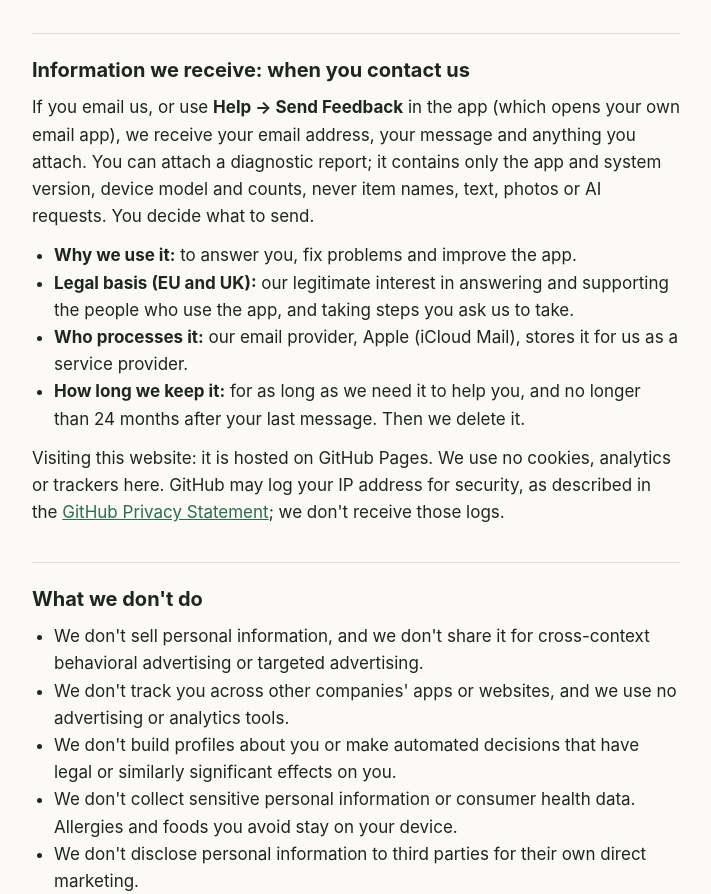
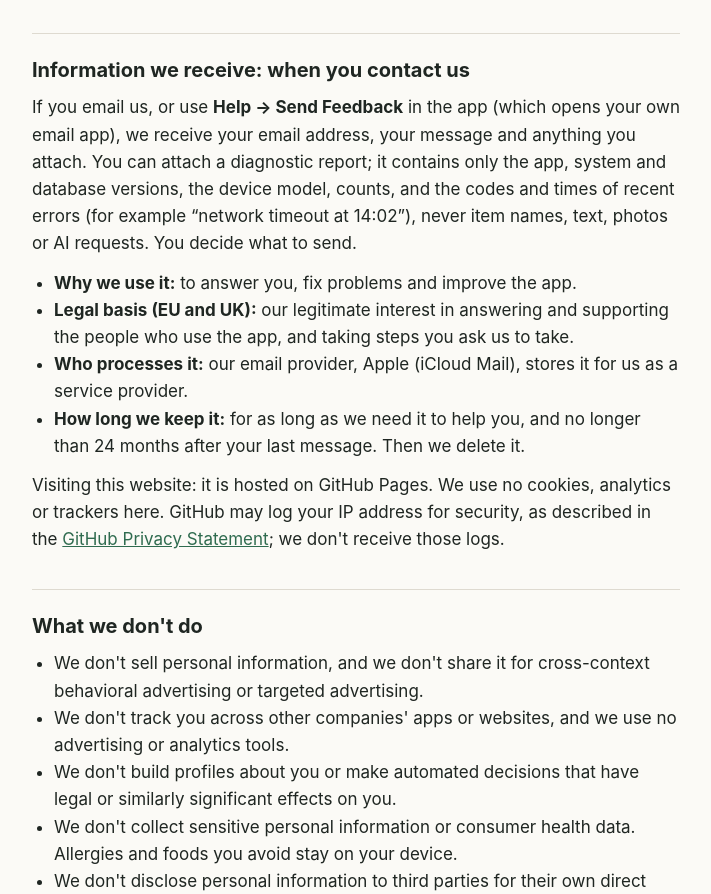
Before and after one commit to fedsoc/ai-family-meal-planner, a plain HTML site: page privacy.html in a window 1280 px wide. Shown: the part 2759-3653 px from the top of the page, without its empty margins (284-995 px from the left). Drawn offline with Linux system fonts and the light colour scheme.

Commit message:
Privacy: say what a diagnostic report contains (error codes and times, database version)
Co-Authored-By: Claude Opus 5.5 <noreply@anthropic.com>

```diff
--- a/privacy.html
+++ b/privacy.html
@@ -87,7 +87,8 @@ the website or the search engine). We don't receive it.</p>
 <h2>Information we receive: when you contact us</h2>
 <p>If you email us, or use <strong>Help → Send Feedback</strong> in the app (which opens your own email app), we
 receive your email address, your message and anything you attach. You can attach a diagnostic report; it contains only
-the app and system version, device model and counts, never item names, text, photos or AI requests. You decide what
+the app, system and database versions, the device model, counts, and the codes and times of recent errors (for example
+&ldquo;network timeout at 14:02&rdquo;), never item names, text, photos or AI requests. You decide what
 to send.</p>
 <ul>
 <li><strong>Why we use it:</strong> to answer you, fix problems and improve the app.</li>
```
